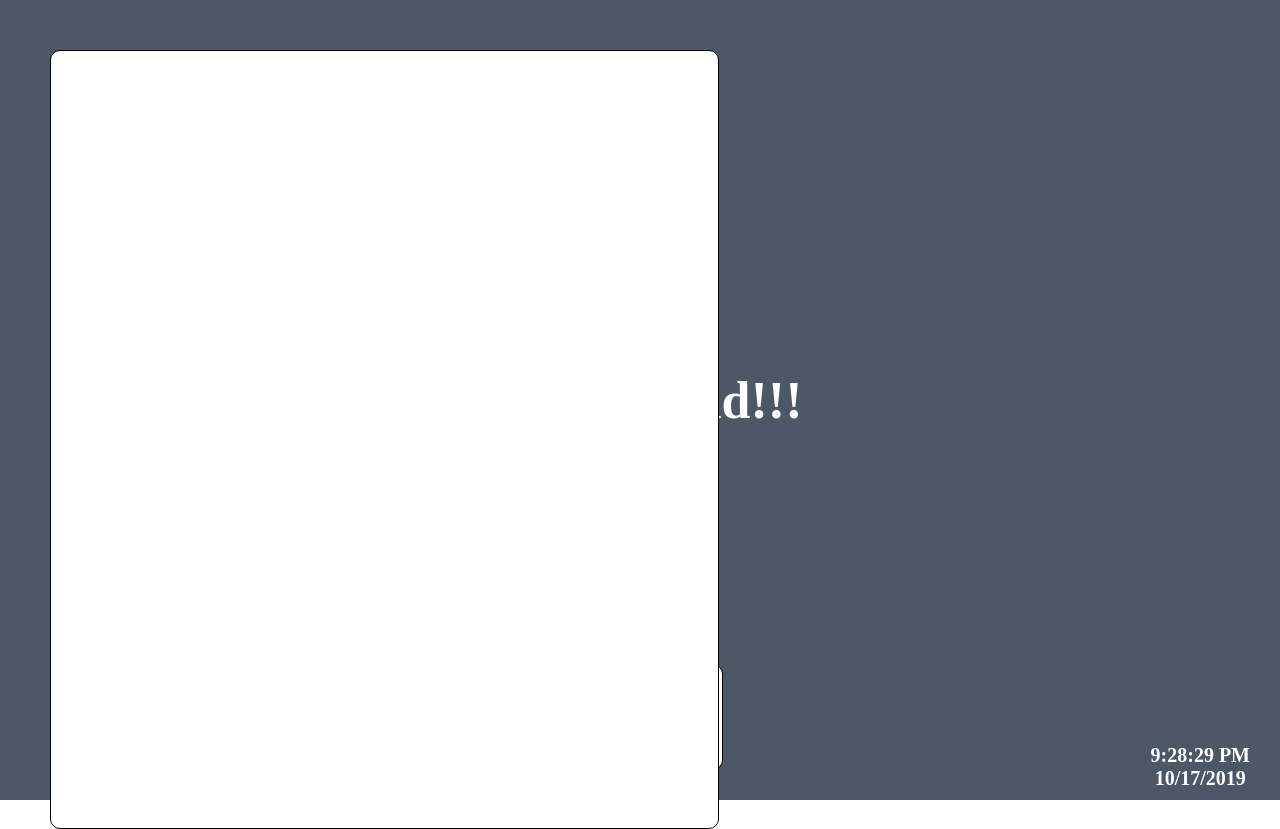
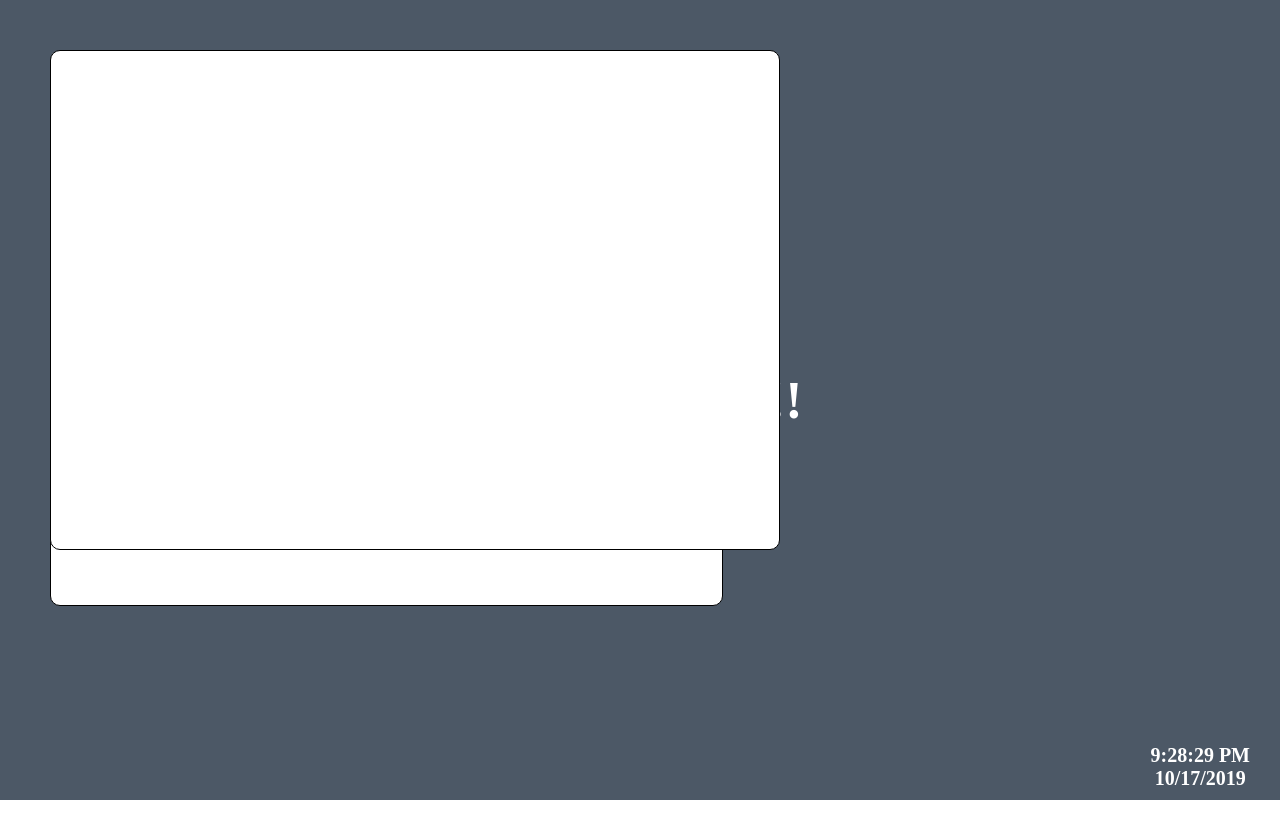
Before and after one commit to lebedev-nikita/Messenger, a React (Create React App) app: page / in a window 1280 px wide. After the commit the page ends 800 px from the top, so only its background shows below. Built offline with nearby package versions, Linux system fonts and the light colour scheme.

Commit message:
Прикрепили textField к краям

```diff
--- a/src/js/InputField.js
+++ b/src/js/InputField.js
@@ -39,7 +39,7 @@ class InputField extends React.Component
                   className="InputField"
               />
     		  </div>
-          <div className="text">
+          <div className="textField">
               {tt}
           </div>
     	  </header>///
--- a/src/js/clock.js
+++ b/src/js/clock.js
@@ -17,7 +17,7 @@ class Clock extends React.Component
     }
 
     componentDidMount() {
-      this.clockID = setInterval(() => this.update(), 0.001);
+      this.clockID = setInterval(() => this.update(), 1000);
     }
 
     componentWillUnmount() {
--- a/src/js/css/InputField.css
+++ b/src/js/css/InputField.css
@@ -7,7 +7,9 @@
 	resize: none;
 	overflow-y: hidden ;
 	left:   50px;
-	bottom: 30px;
+	/*bottom: 30px;
+	right: 500px;*/
+	top: 500px;
 	width:  667px;
 	height: 100px;
 	border: 1px solid#000;
@@ -22,16 +24,18 @@
     align-items: center;
     justify-content: center;
 }
-.text{
+.textField{
 
 	border: 1px solid#000;
 	border-radius: 10px;
-	height: 777px;
-	width: 667px;
+	/*height: 400px;
+	width: 667px;*/
 	color: green;
 	background: white;
 	position: absolute;;
 	top: 50px;
+	bottom: 250px;
+	right: 500px;
 	left: 50px;
 	outline: none;
 	resize: none;
```
